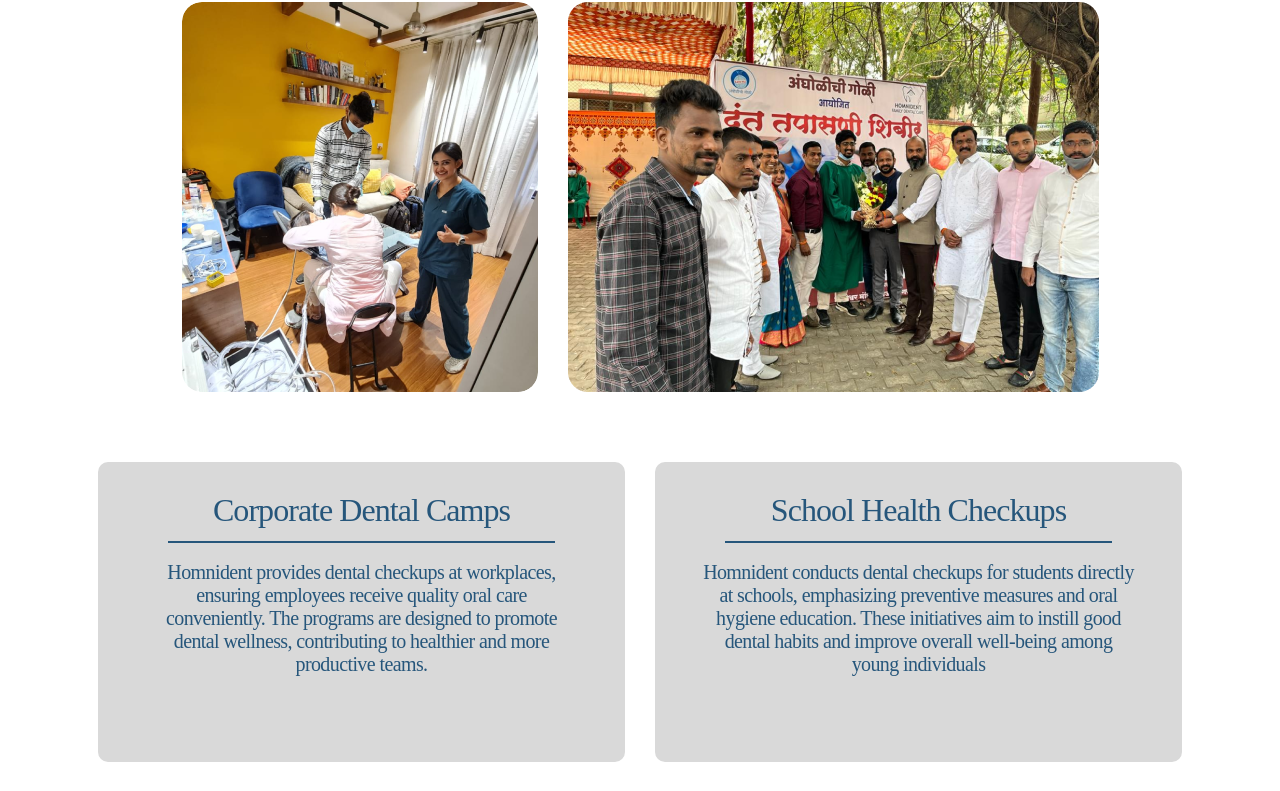
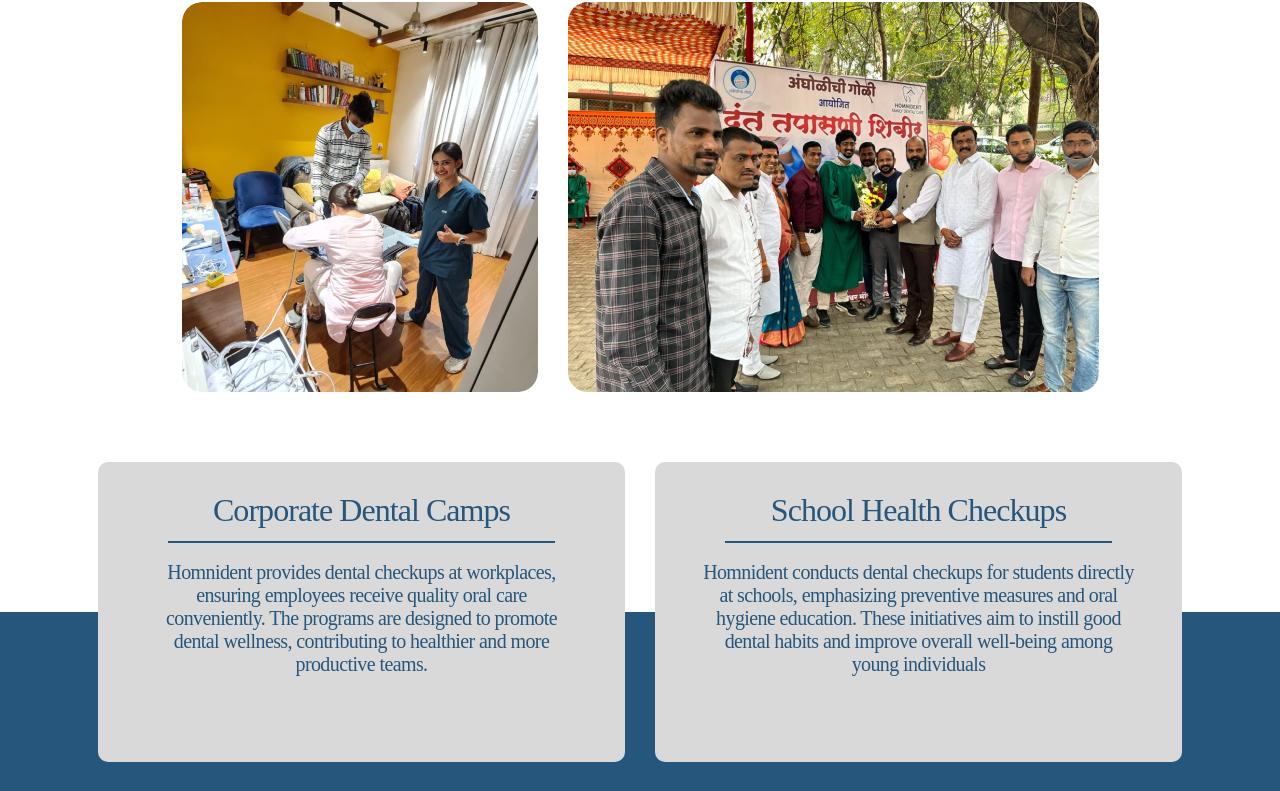
Before and after one commit to Joelshaji5/homnidentnew, a Next.js app: page /AboutUs in a window 1280 px wide. Shown: the part 2000-2791 px from the top of the page. Built offline with nearby package versions, Linux system fonts and the light colour scheme.

Commit message:
about update

```diff
--- a/src/app/AboutUs/page.js
+++ b/src/app/AboutUs/page.js
@@ -1,10 +1,12 @@
 import React from 'react'
 import AboutHero from '../Components/Components/About/AboutHero'
 import AboutHero2 from '../Components/Components/About/AboutHero2'
+import Navbar from '../Components/Navbar/Navbar'
 
 function AboutUs() {
   return (
     <div>
+      <Navbar />
       <AboutHero />
       <AboutHero2 />
     </div>
--- a/src/app/Components/Components/About/AboutHero2.js
+++ b/src/app/Components/Components/About/AboutHero2.js
@@ -44,7 +44,15 @@ function AboutHero2() {
       <p className='CampDivP' >Homnident conducts dental checkups for students directly at schools, emphasizing preventive measures and oral hygiene education. These initiatives aim to instill good dental habits and improve overall well-being among young individuals</p>
     </div>
 
+
+
+
     </div>
+
+    <div className='AmoutImgDivBg'>
+        <img src='AmoutImgDivBg.png' alt='background'/>
+    </div>
+
 
     <div className='flex mt-[30px] justify-center AboutImgDiv'>
       <div className="campsDiv3">
@@ -53,6 +61,7 @@ function AboutHero2() {
 
         <p className='CampDivP' >Homnident organizes dental health checkups within residential communities, prioritizing the oral well-being of residents. </p>
       </div>
+
       <div className="campsDiv4 ml-[30px]">
 
         <h1 className='CampDivH' >Community Dental Camps</h1>
@@ -63,6 +72,9 @@ function AboutHero2() {
     </div>
 
 
+
+
+
 <Footer />
 </div>
   )
--- a/src/app/Components/Components/Footer/Footer.jsx
+++ b/src/app/Components/Components/Footer/Footer.jsx
@@ -16,11 +16,11 @@ function Footer() {
           </div>
           <div className="ml-3">
             {" "}
-            <img src="/InstaLogo.png" width={24} height={240} alt="Instagram" />
+            <img src="/InstaLogo.png" width={24} height={24} alt="Instagram" />
           </div>
           <div className="ml-3">
             {" "}
-            <img src="/TweeterLogo.png" alt="Tweeter" />
+            <img src="/TweeterLogo.png" alt="Tweeter" width={24} height={24} />
           </div>
         </div>
         <div className="FooterDivH3">
@@ -29,7 +29,7 @@ function Footer() {
           <h3>Phone number - 95037 75068</h3>
         </div>
         <div>
-          <p className="Designed">Designed by - TechRift Dynamics</p>
+          <p className="FooterDivH3">Designed by - TechRift Dynamics</p>
         </div>
       </div>
     </div>
--- a/src/app/Style/AboutHero2.css
+++ b/src/app/Style/AboutHero2.css
@@ -1,6 +1,16 @@
 .AboutHero2Div{
     background-image: url("/AboutHero2Bg.png");
     background-repeat: no-repeat;
+
+}
+
+.AmoutImgDivBg{
+    position: relative;
+    z-index: -10;
+    top: -150px;
+    height: 23px;
+    object-fit: cover;
+    width: 100vw;
 
 }
 
--- a/src/app/Style/Footer.css
+++ b/src/app/Style/Footer.css
@@ -36,6 +36,17 @@ line-height: normal;
 letter-spacing: -0.6px;
 align-items: center;
 
+
+}
+
+.Designed{
+    color: #FFF;
+font-family: Montserrat;
+font-size: 13px;
+font-style: normal;
+font-weight: 500;
+line-height: normal;
+letter-spacing: -0.39px;
 
 }
 
--- a/src/app/Style/Navbar.css
+++ b/src/app/Style/Navbar.css
@@ -13,6 +13,8 @@ line-height: normal;
 letter-spacing: -0.6px;
 
 }
+
+
 
 .font-signature{
     margin-left: 100px;
@@ -40,7 +42,7 @@ letter-spacing: -0.48px;
 }
 
 .nav {
-    backdrop-filter: blur(10px);
+    /* backdrop-filter: blur(10px); */
     background-color: rgba(255, 255, 255, 0.5);
   }
 @media only screen and (max-width: 780px) {
--- a/src/app/globals.css
+++ b/src/app/globals.css
@@ -18,6 +18,8 @@
 
 body {
   background-color: white;
+  overflow-x: hidden;
+  font-family: Lexend Deca;
 }
 
 @layer utilities {
--- a/src/app/layout.js
+++ b/src/app/layout.js
@@ -5,8 +5,8 @@ import Navbar from "./Components/Navbar/Navbar";
 const inter = Inter({ subsets: ["latin"] });
 
 export const metadata = {
-  title: "Create Next App",
-  description: "Generated by create next app",
+  title: "Homnident",
+  description: "Making oral health accessible and affordablep",
 };
 
 export default function RootLayout({ children }) {
```
Also changed, not shown: public/AmoutImgDivBg.png (added).
